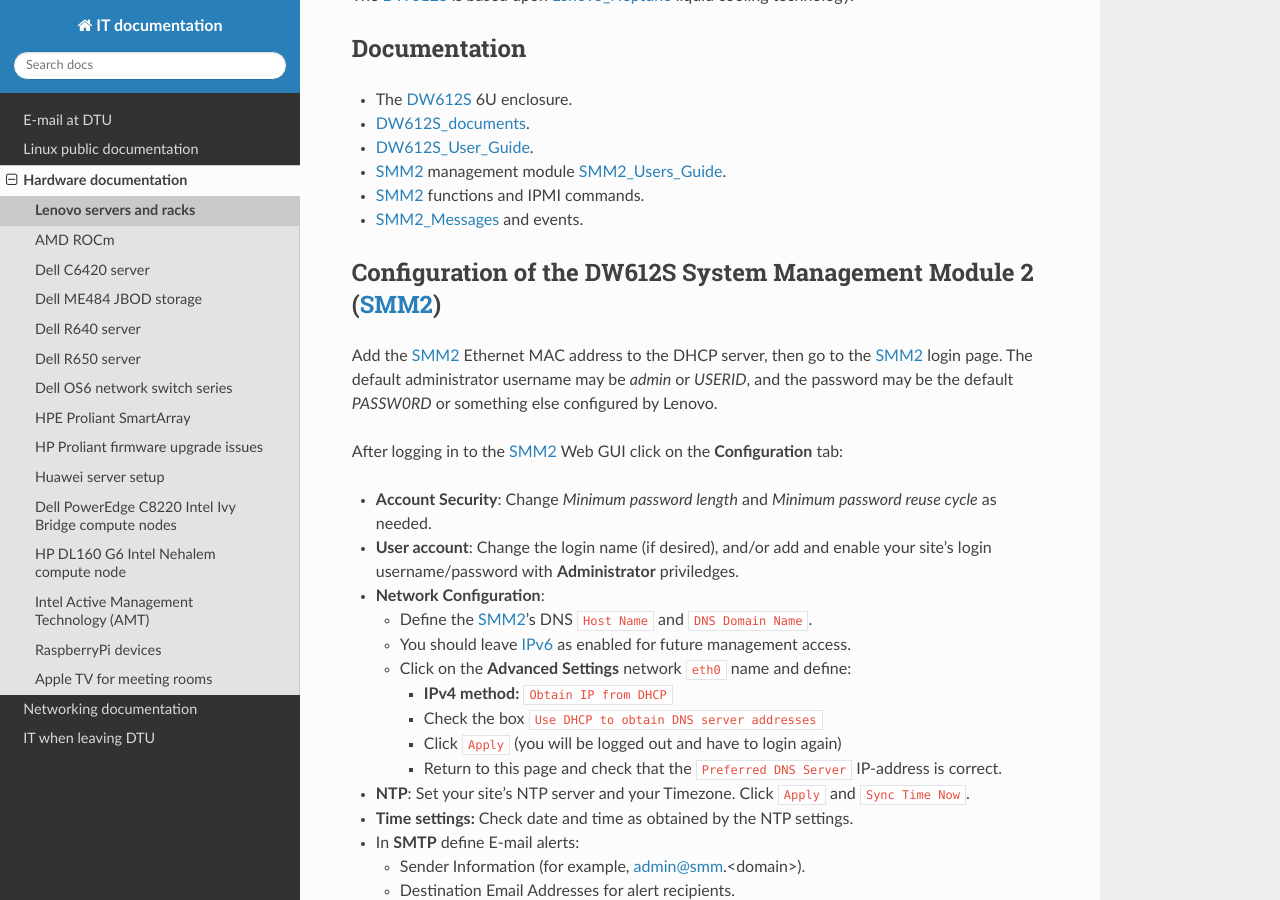
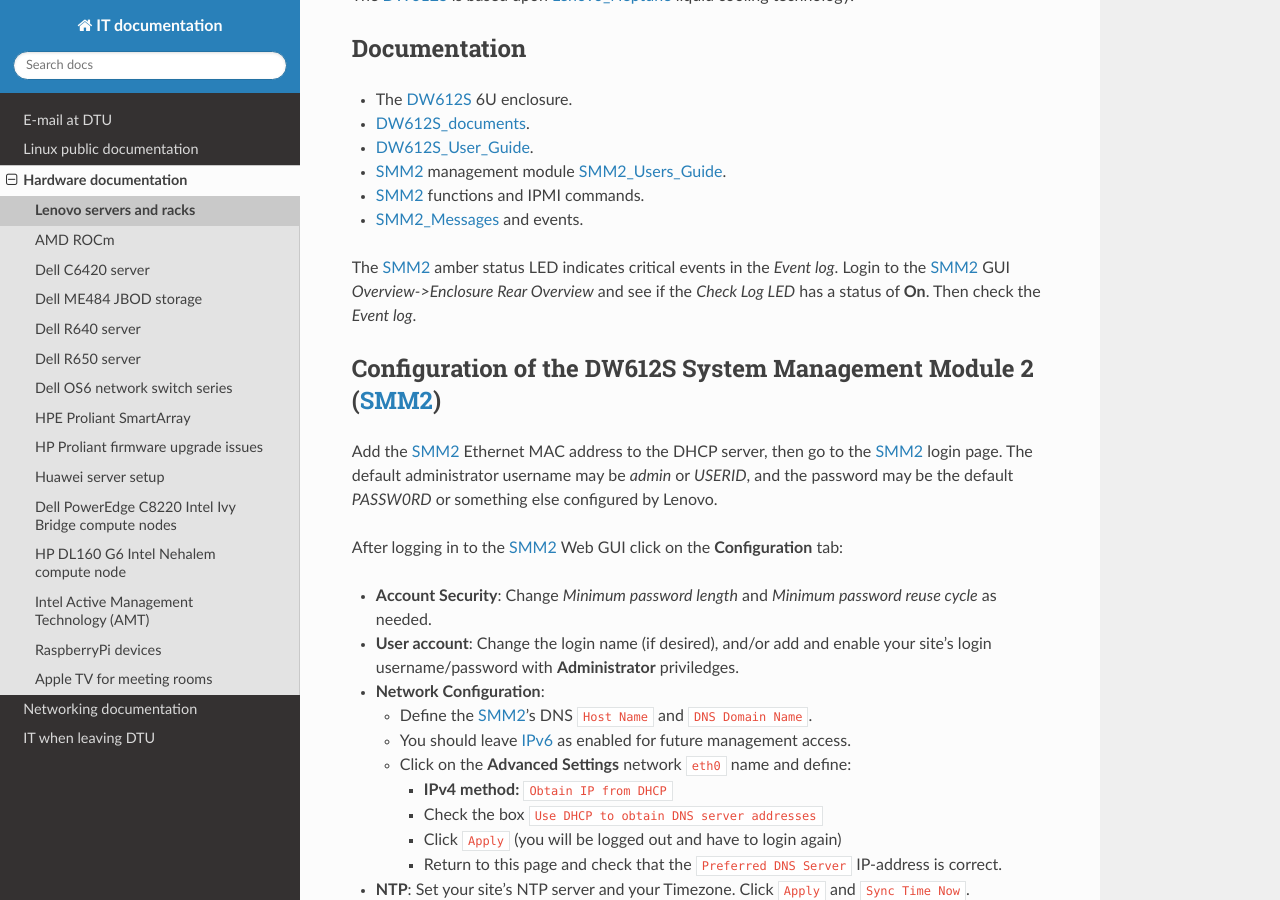
Before and after one commit to OleHolmNielsen/ITwiki, a Sphinx documentation site: the page built from docs/Lenovo_DW612S.rst, in a window 1280 px wide and 900 px high, scrolled down 452 px. Built offline with Sphinx 7.4.7 and the Read the Docs theme 3.1.0, drawn with Linux system fonts in a browser that asks for light colours.

Commit message:
SMM2 amber status LED

```diff
--- a/docs/Lenovo_DW612S.rst
+++ b/docs/Lenovo_DW612S.rst
@@ -27,6 +27,11 @@
 .. _SMM2: https://pubs.lenovo.com/mgt_tools_smm2/
 .. _SMM2_Users_Guide: https://pubs.lenovo.com/mgt_tools_smm2/smm2_users_guide.pdf
 .. _SMM2_Messages: https://pubs.lenovo.com/dw612s_neptune_enclosure/messages_introduction
+
+The SMM2_ amber status LED indicates critical events in the *Event log*.
+Login to the SMM2_ GUI `Overview->Enclosure Rear Overview` and see if the
+`Check Log LED` has a status of **On**.
+Then check the *Event log*.
 
 Configuration of the DW612S System Management Module 2 (SMM2_)
 ---------------------------------------------------------------
```
